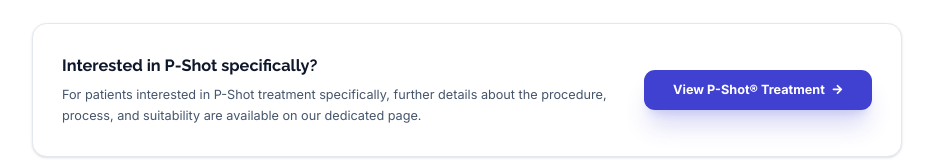
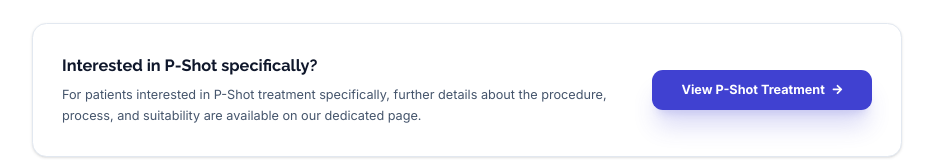
Before and after one commit to binithekid/Healing-PRP-Clinics-Preview, a Next.js app: page /erectile-dysfunction in a window 1280 px wide. Shown: the part 3578-3738 px from the top of the page, without its empty margins (173-1106 px from the left). Built offline with nearby package versions, Linux system fonts and the light colour scheme.

Commit message:
Update ErectileDysfunctionClient.tsx

```diff
--- a/src/components/pages/ErectileDysfunctionClient.tsx
+++ b/src/components/pages/ErectileDysfunctionClient.tsx
@@ -162,7 +162,7 @@ export default function ErectileDysfunctionClient({
     {
       number: 2,
       icon: FaSyringe,
-      title: "PRP (P-Shot®)",
+      title: "PRP (P-Shot)",
       description: "Platelet-rich plasma from your own blood is injected to support tissue repair and nerve responsiveness.",
     },
     {
@@ -615,7 +615,7 @@ export default function ErectileDysfunctionClient({
               href={pShotLink}
               className="shrink-0 px-8 py-3 bg-[#4041d1] hover:bg-[#2a2bb8] text-white rounded-xl font-bold transition-all duration-300 text-sm flex items-center gap-2 group whitespace-nowrap shadow-xl shadow-[#4041d1]/20 active:scale-95 font-inter"
             >
-              View P-Shot® Treatment
+              View P-Shot Treatment
               <FaArrowRight className="w-3 h-3 group-hover:translate-x-1 transition-transform" />
             </Link>
           </div>
```
